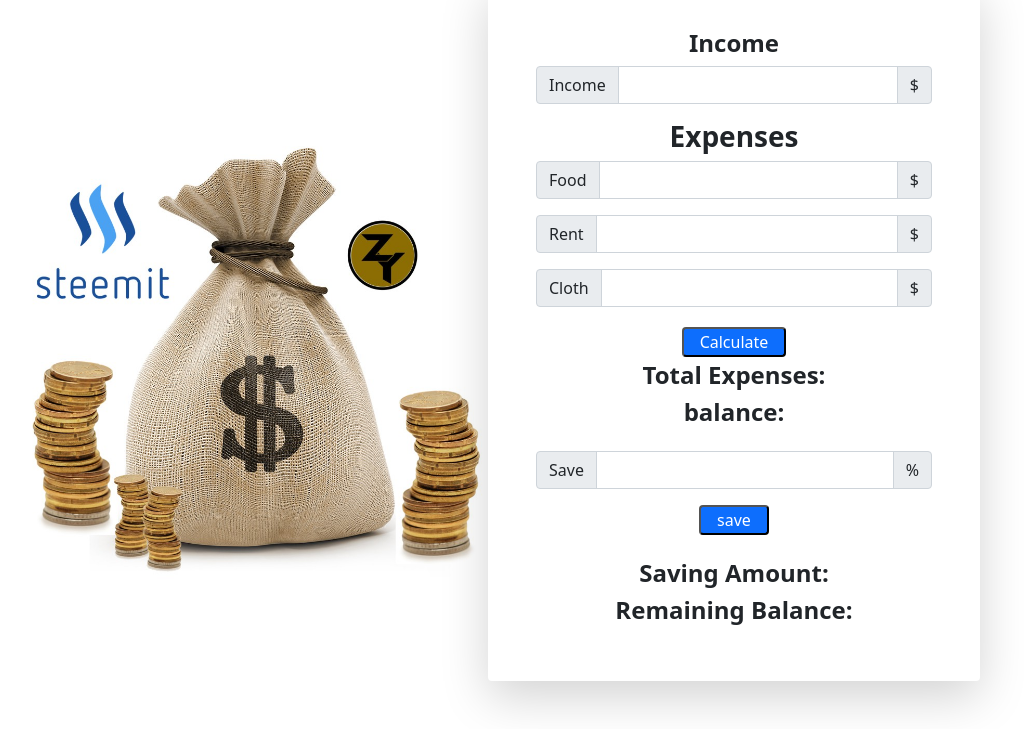
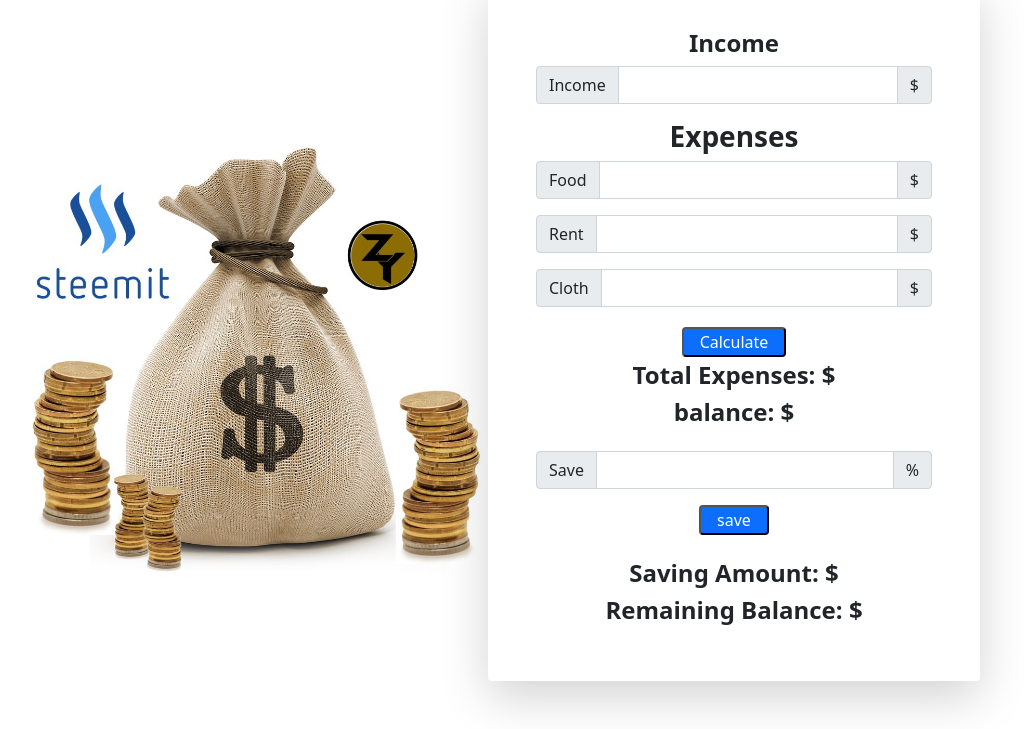
Before and after one commit to RafatAiub/Cost-Steemit, a plain HTML site: page index.html in a window 1280 px wide. Shown: the part 127-856 px from the top of the page, without its empty margins (152-1176 px from the left). Drawn offline with nearby package versions, Linux system fonts and the light colour scheme.

Commit message:
recheck and solve error

```diff
--- a/index.html
+++ b/index.html
@@ -61,8 +61,8 @@
                 </div>
                 <button id="calculate" class="bg-primary ps-3 pe-3 m-1 rounded text-white">Calculate</button>
 
-                <h4 class="fw-bold ">Total Expenses: <span id="total-expenses"></span></h4>
-                <h4 class="fw-bold mb-4">balance: <span id="balance"></span></h4>
+                <h4 class="fw-bold ">Total Expenses: <span id="total-expenses"></span>$</h4>
+                <h4 class="fw-bold mb-4">balance: <span id="balance"></span>$</h4>
 
                 <div class="input-group mb-3">
                     <span class="input-group-text">Save</span>
@@ -81,8 +81,8 @@
                 </div>
                 <span><button id="save" class="bg-primary ps-3 pe-3 rounded text-white">save</button></span>
 
-                <h4 class="fw-bold m-2 mt-4">Saving Amount: <span id="saving"></span></h4>
-                <h4 class="fw-bold m-2">Remaining Balance: <span id="remaining"></span></h4>
+                <h4 class="fw-bold m-2 mt-4">Saving Amount: <span id="saving"></span>$</h4>
+                <h4 class="fw-bold m-2">Remaining Balance: <span id="remaining"></span>$</h4>
 
 
                 <div>
--- a/script.js
+++ b/script.js
@@ -59,12 +59,10 @@ document.getElementById('save').addEventListener('click', function () {
     const remainingBalance = balance - savingAmount;
     const remainingInsert = document.getElementById('remaining');
 
-    if (savingAmount <= balance) {
+    if (savingAmount <= balance || isNaN(savingPersent)) {
         exceedMessage.style.display = 'none';
         remainingInsert.innerText = remainingBalance;
         savingInsert.innerText = savingAmount;
-
-
     }
     else {
         exceedMessage.style.display = 'block';
```
